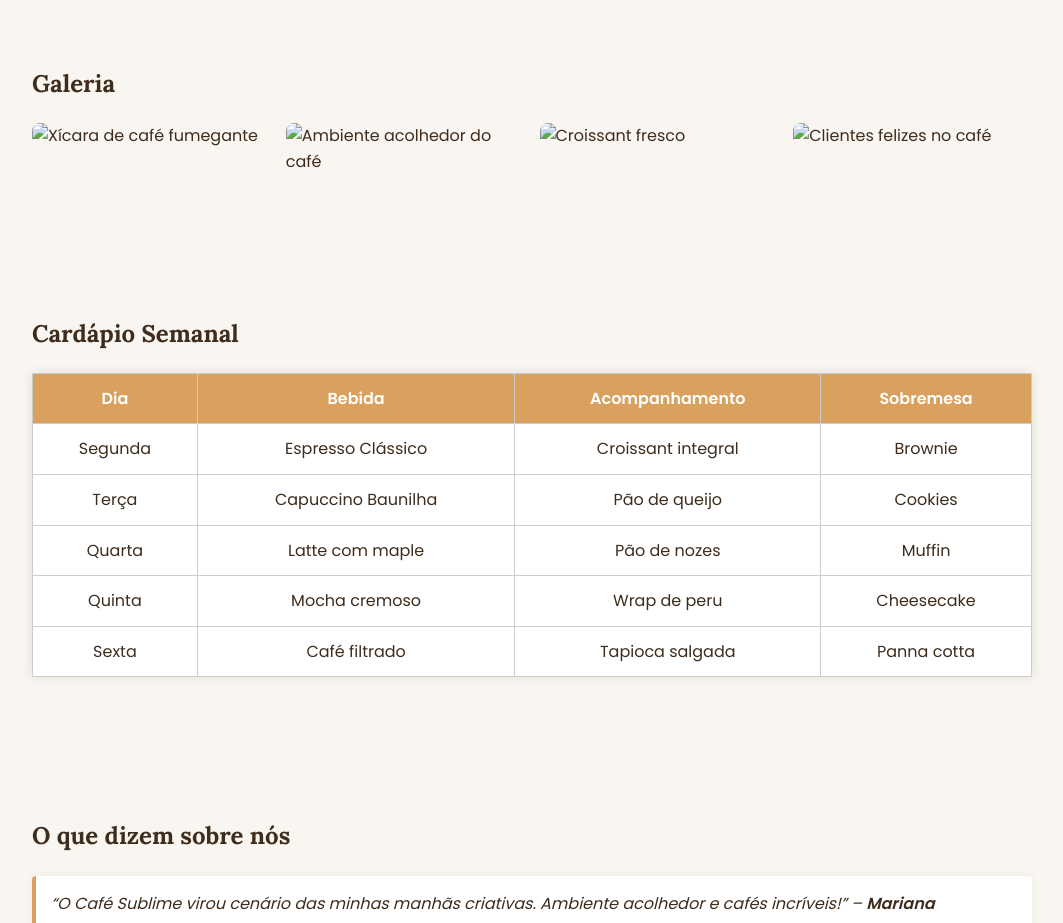
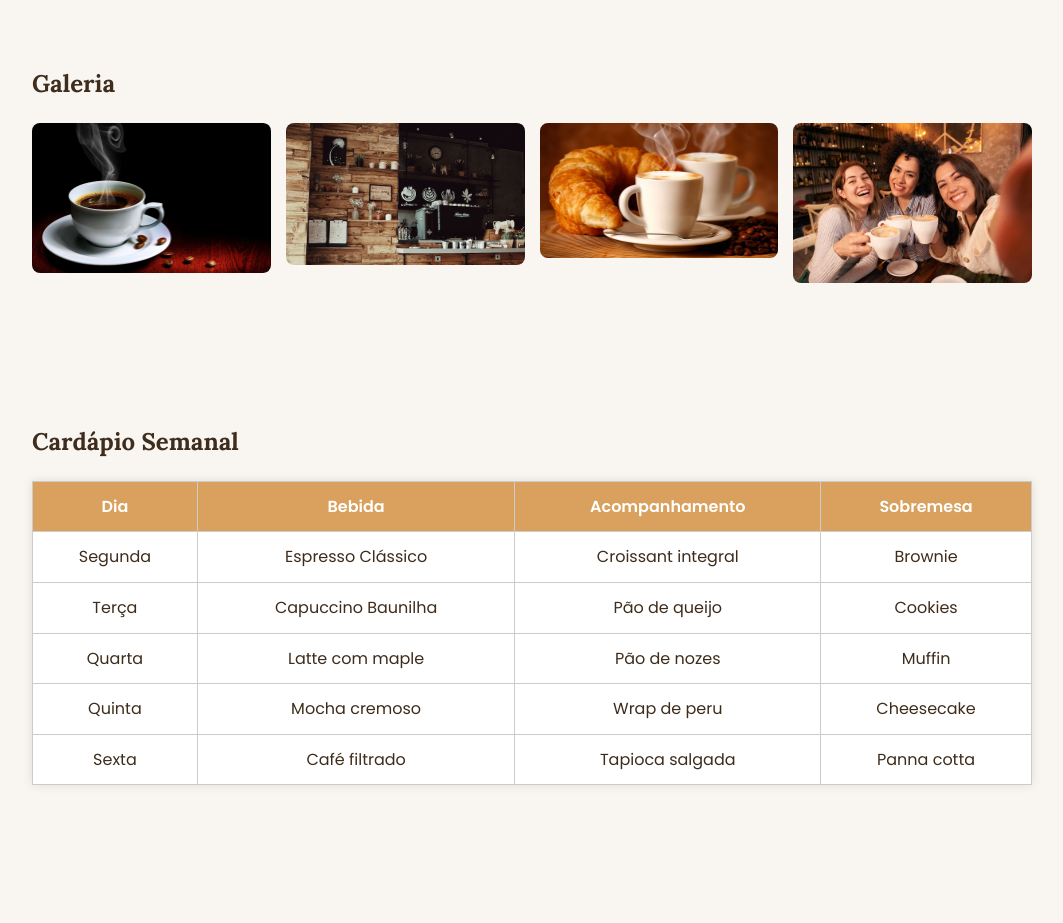
Before and after one commit to SharkTankTurmaO/cafe-sabor-sublimee, a plain HTML site: page index.html in a window 1280 px wide. Shown: the part 1580-2503 px from the top of the page, without its empty margins (108-1171 px from the left). Drawn offline with Linux system fonts and the light colour scheme; files whose address does not match are found by name.

Commit message:
Update index.html

```diff
--- a/index.html
+++ b/index.html
@@ -39,10 +39,10 @@
   <section id="gallery" class="gallery">
     <h2>Galeria</h2>
     <div class="grid">
-      <img src="imagens/cafee.jpg" alt="Xícara de café fumegante">
-      <img src="imagens/ambiente.jpg" alt="Ambiente acolhedor do café">
-      <img src="imagens/croissant.jpg" alt="Croissant fresco">
-      <img src="imagens/felizes.jpg" alt="Clientes felizes no café">
+      <img src="cafee.jpg" alt="Xícara de café fumegante">
+      <img src="ambiente.jpg" alt="Ambiente acolhedor do café">
+      <img src="croissant.jpg" alt="Croissant fresco">
+      <img src="felizes.jpg" alt="Clientes felizes no café">
     </div>
   </section>
 
```
